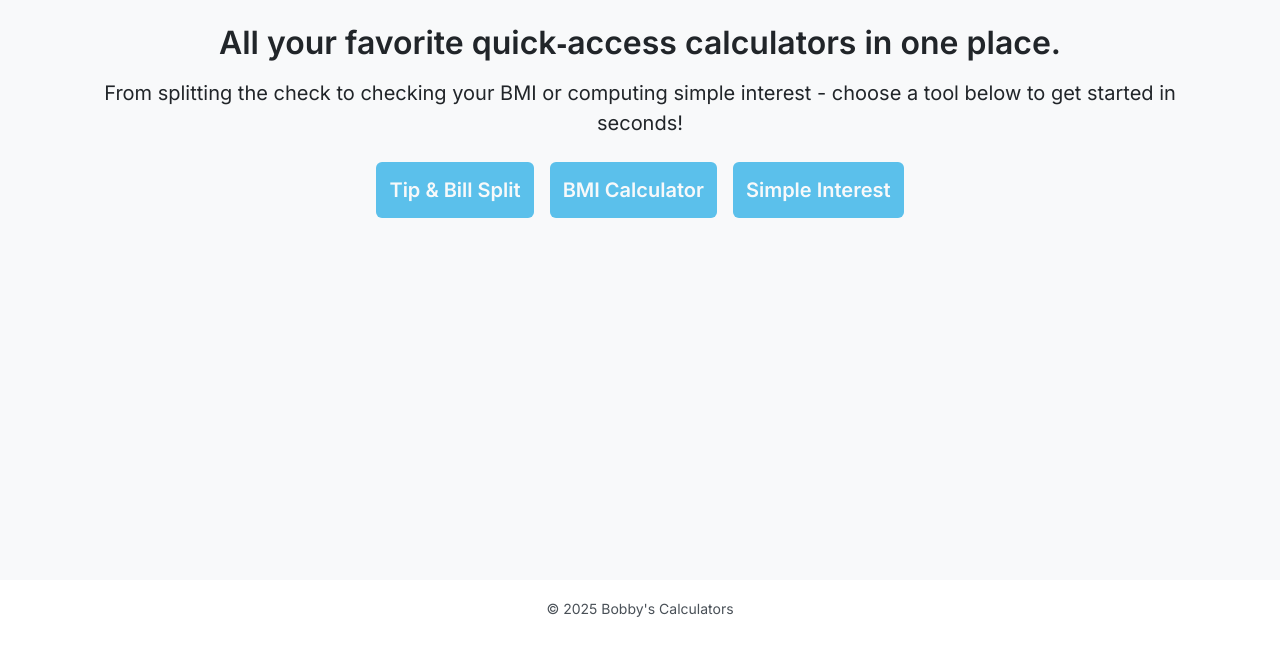
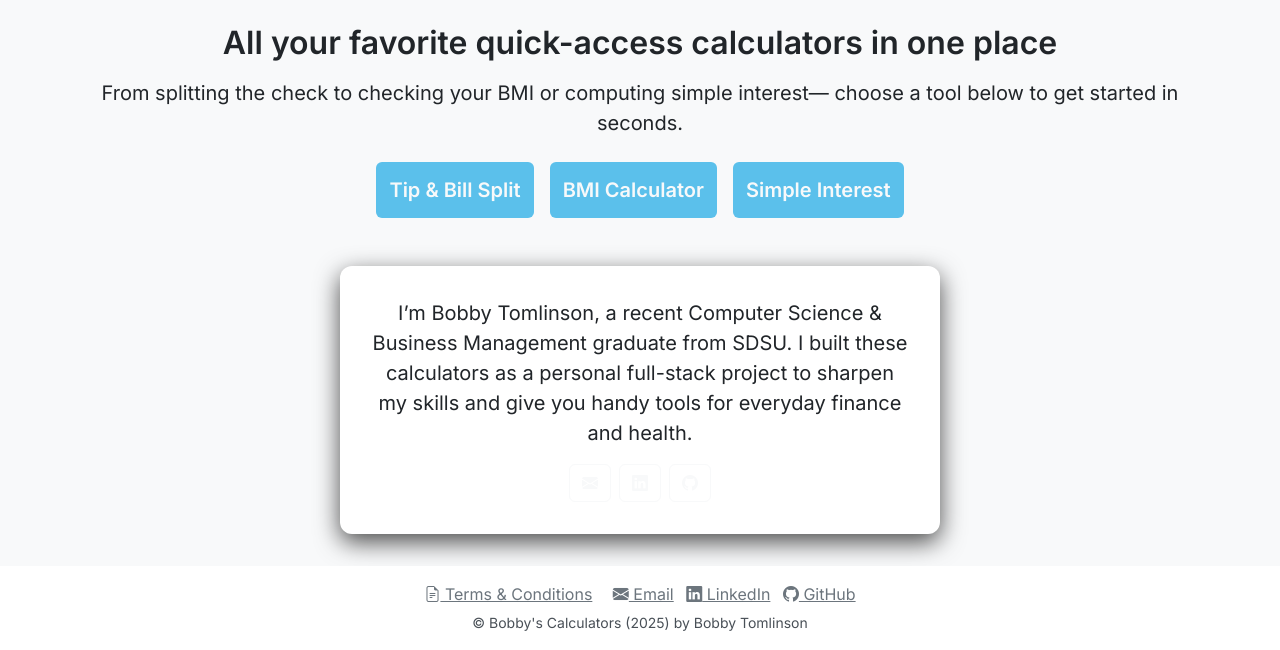
Before and after one commit to btomlinson237/newProject, a Flask app: page / in a window 1280 px wide. Shown: the part 164-814 px from the top of the page. Before the commit the page ends 781 px from the top, so only its background shows below. Run offline with Flask 3, Linux system fonts and the light colour scheme.

Commit message:
Adding contact info, personal blurb, and terms and conditions

```diff
--- a/app.py
+++ b/app.py
@@ -18,5 +18,9 @@ def bmi():
 def interest():
     return render_template('interest.html')
 
+@app.route('/terms')
+def terms():
+    return render_template('terms.html')
+
 if __name__ == '__main__':
     app.run(host='0.0.0.0', port=8080)
--- a/templates/base.html
+++ b/templates/base.html
@@ -16,6 +16,16 @@
   <!-- Bootstrap CSS from CDN -->
   <link
     href="https://cdn.jsdelivr.net/npm/bootstrap@5.3.3/dist/css/bootstrap.min.css"
+    rel="stylesheet">
+
+    <!-- Bootstrap CSS from CDN -->
+  <link
+    href="https://cdn.jsdelivr.net/npm/bootstrap@5.3.3/dist/css/bootstrap.min.css"
+    rel="stylesheet">
+
+  <!-- Bootstrap Icons -->
+  <link
+    href="https://cdn.jsdelivr.net/npm/bootstrap-icons@1.10.5/font/bootstrap-icons.css"
     rel="stylesheet">
 
   <!-- Your custom styles -->
@@ -92,8 +102,31 @@
   </main>
 
   <footer class="text-center py-3 mt-auto">
-    <small>&copy; 2025 Bobby's Calculators</small>
+    <div class="mb-1">
+      <a href="{{ url_for('terms') }}" class="text-secondary me-3">
+        <i class="bi bi-file-earmark-text"></i>
+        Terms &amp; Conditions</a>
+      <a href="mailto:btomlinson237@gmail.com" class="text-secondary me-2">
+        <i class="bi bi-envelope-fill"></i>
+        Email</a>
+      <a
+        href="https://www.linkedin.com/in/bobby-tomlinson/"
+        target="_blank"
+        class="text-secondary me-2"
+      >
+        <i class="bi bi-linkedin"></i>
+        LinkedIn</a>
+      <a
+        href="https://github.com/btomlinson237"
+        target="_blank"
+        class="text-secondary"
+      >
+        <i class="bi bi-github"></i>
+        GitHub</a>
+    </div>
+    <small>&copy; Bobby's Calculators (2025) by Bobby Tomlinson</small>
   </footer>
+
 
   <!-- Alpine.js -->
   <script defer src="https://cdn.jsdelivr.net/npm/alpinejs@3.x.x/dist/cdn.min.js"></script>
--- a/templates/home.html
+++ b/templates/home.html
@@ -3,10 +3,10 @@
 
 {% block content %}
   <div class="text-center mb-5">
-  <h2 class="mb-3">All your favorite quick‐access calculators in one place.</h2>
+    <h2 class="mb-3">All your favorite quick-access calculators in one place</h2>
     <p class="lead mb-4">
-    From splitting the check to checking your BMI or computing simple interest -
-    choose a tool below to get started in seconds!
+      From splitting the check to checking your BMI or computing simple interest—
+      choose a tool below to get started in seconds.
     </p>
     <div class="d-flex justify-content-center flex-wrap gap-3">
       <a href="{{ url_for('tip') }}" class="btn btn-accent btn-lg">
@@ -20,4 +20,23 @@
       </a>
     </div>
   </div>
+
+  <!-- ================== -->
+  <!-- Bio & Contact Card -->
+  <div class="form-card text-center">
+    <p class="lead mb-3">
+      I’m <strong>Bobby Tomlinson</strong>, a recent Computer Science &amp; Business Management graduate from SDSU.
+      I built these calculators as a personal full-stack project to sharpen my skills and give you handy tools for everyday finance and health.
+    </p>
+    <div class="d-flex justify-content-center gap-2">
+      <a href="mailto:btomlinson237@gmail.com" class="btn btn-outline-light">
+        <i class="bi bi-envelope-fill"></i></a>
+      <a href="https://www.linkedin.com/in/bobby-tomlinson/" target="_blank" class="btn btn-outline-light">
+        <i class="bi bi-linkedin"></i></a>
+      <a href="https://github.com/btomlinson237" target="_blank" class="btn btn-outline-light">
+        <i class="bi bi-github"></i></a>
+    </div>
+  </div>
+  <!-- ================== -->
+
 {% endblock %}
```
Also changed, not shown: templates/terms.html (added, +20 -0 lines). Lines whose indentation alone changed are shown as unchanged.
